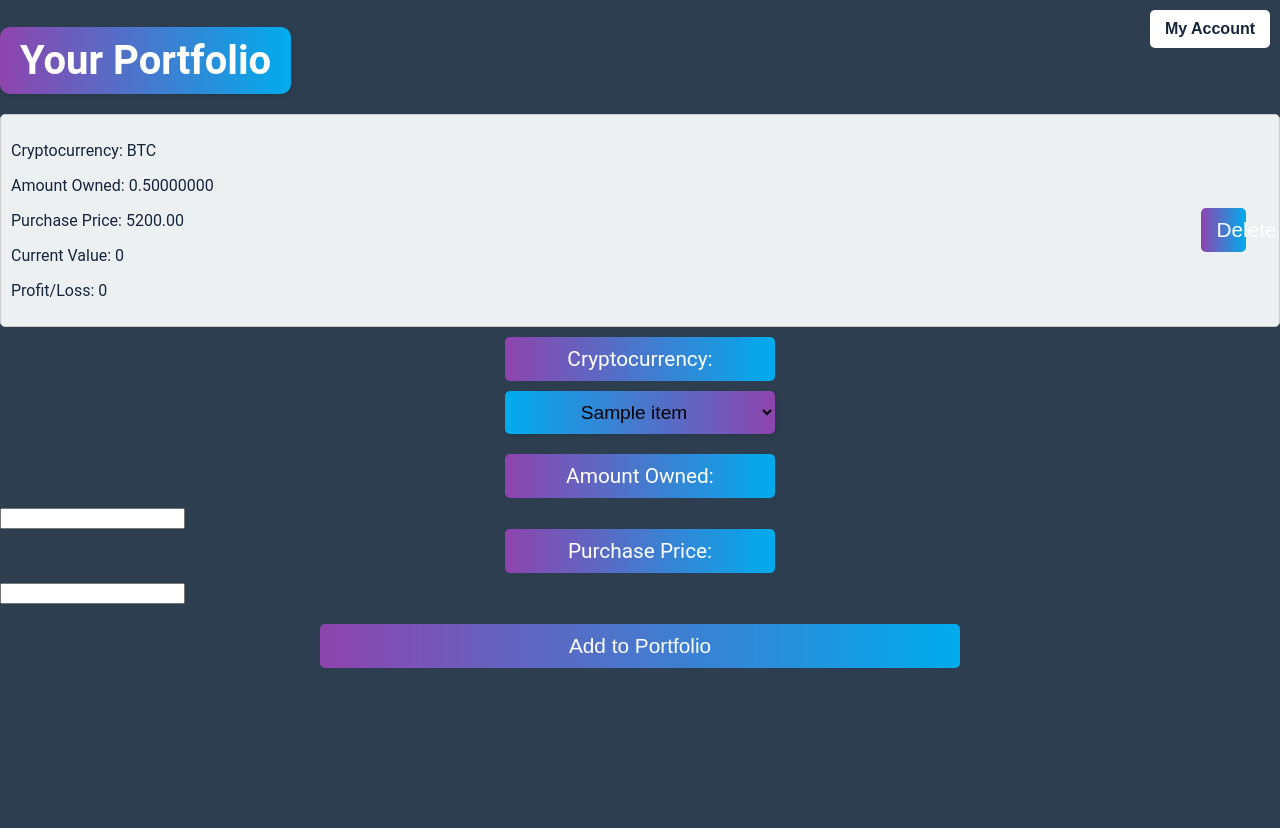
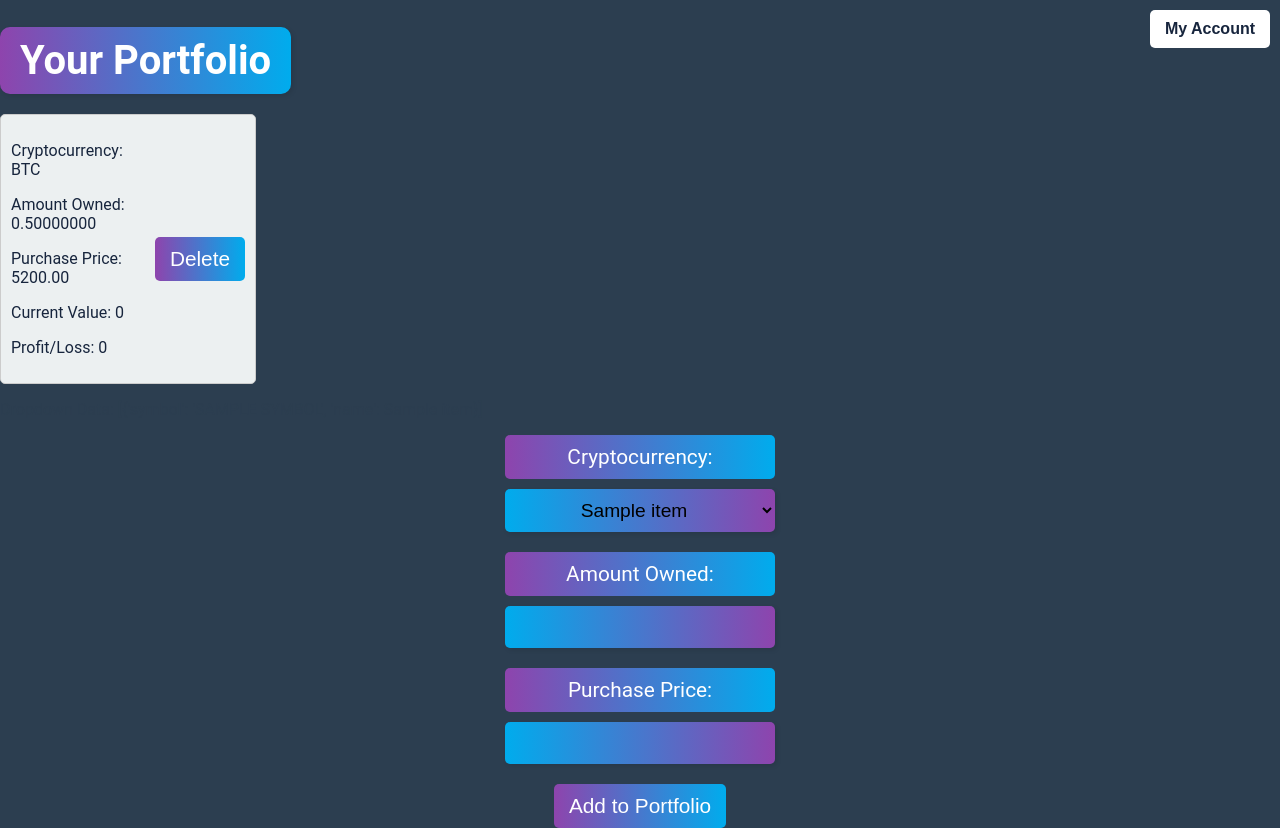
Before and after one commit to kevinmaxx2/Crypto-News, a Django app: page /portfolio/ in a window 1280 px wide. Before the commit the page ends 668 px from the top, so only its background shows below. Run offline with Django 5.2, Linux system fonts and the light colour scheme; a user stored in the database is signed in; data comes from the database, SQL or seed files in the repository; both versions use the stored data as it was after the commit; tables that the repository leaves empty hold one stand-in row (values such as "Sample post"); a database or web service that is not in the repository returns one stand-in record (values such as "Sample title"); data that the repository does not hold is empty.

Commit message:
Dropdown fixed, UI adjusted

```diff
--- a/CryptoNews/Website/Template/portfolio.html
+++ b/CryptoNews/Website/Template/portfolio.html
@@ -38,9 +38,16 @@
             border-radius: 5px;
             background-color: #ecf0f1; /* Light Silver */
             color: #17253d; /* Midnight Blue */
+            box-sizing: border-box;
         }
-        .delete-button {
-            background-color: #ff4d4d;
+        .portfolio-container {
+            width: 20%;
+            margin: 0;
+            padding: 0;
+            position: relative;
+            }
+         form .delete-button {
+            background-color: red !important;
             color: white;
             border: none;
             padding: 5px 10px;
@@ -48,7 +55,7 @@
             border-radius: 5px;
         }
         .delete-button:hover {
-            background-color: #ff3333;
+            background-color: darkred !important;
         }
         .auth-links {
             position: absolute;
@@ -219,7 +226,7 @@
             box-sizing: border-box; /* Include padding and border in width */
 }
 
-        input[type="text"], select {
+        input[type="text"], select, input[type="number"] {
             color: #000000;
             font-size: 1.2rem;
             text-align: center;
@@ -245,19 +252,24 @@
             margin-top: 20px;
             margin-left: auto; /* Center the button */
             margin-right: auto; /* Center the button */
-            width: 50%; /* Adjusted to 50% */
             text-align: center;
         }
         button[type="submit"]:hover {
             background: linear-gradient(90deg, #00aced 0%, #8e44ad 100%);
         }
-    </style>
+        .positive {
+            color: green;
+        }
+
+        .negative {
+            color: red;
+        }
     </style>
 </head>
 <body>
     <h1>Your Portfolio</h1>
 
-    <div id="portfolio-list">
+    <div id="portfolio-list" class="portfolio-container">
         {% for entry in portfolios %}
             <div class="portfolio-item">
                 <div>
@@ -265,7 +277,9 @@
                     <p>Amount Owned: {{ entry.amount_owned }}</p>
                     <p>Purchase Price: {{ entry.purchase_price }}</p>
                     <p>Current Value: {{ entry.current_value }}</p>
-                    <p>Profit/Loss: {{ entry.profit_loss }}</p>
+                    <p class="{% if entry.profit_loss > 0 %}positive{% elif entry.profit_loss < 0 %}negative{% endif %}">
+                        Profit/Loss: {{ entry.profit_loss }}
+                    </p>
                 </div>
                 <div>
                     <form action="{% url 'delete_portfolio' entry.id %}" method="POST" style="display: inline;">
@@ -281,6 +295,7 @@
     <!-- Dropdown form to add new portfolio entries -->
     <form id="add-portfolio-form" method="POST" action="{% url 'add_to_portfolio' %}">
         {% csrf_token %}
+        <p>Dropdown Data: {{ dropdown_data }}</p>
         <label for="crypto_symbol">Cryptocurrency:</label>
         <select id="crypto_symbol" name="crypto_symbol">
             {% for crypto in dropdown_data %}
@@ -288,10 +303,10 @@
             {% endfor %}
         </select>
         <label for="amount_owned">Amount Owned:</label>
-        <input type="number" id="amount_owned" name="amount_owned" required>
+        <input type="number" id="amount_owned" name="amount_owned" step="0.01" required>
 
         <label for="purchase_price">Purchase Price:</label>
-        <input type="number" id="purchase_price" name="purchase_price" required>
+        <input type="number" id="purchase_price" name="purchase_price" step="0.01" required>
 
         <button type="submit">Add to Portfolio</button>
     </form>
--- a/CryptoNews/Website/views.py
+++ b/CryptoNews/Website/views.py
@@ -304,8 +304,7 @@
             'profit_loss': _calculate_profit_loss(portfolio.crypto_name, portfolio.purchase_price, crypto_data, portfolio.amount_owned)
         })
 
-    # Check for dropdown data in the session
-    dropdown_data = request.session.get('dropdown_data', fetch_dropdown_data())
+    dropdown_data = fetch_dropdown_data()  # Ensure fetch_dropdown_data() is called here
     context = {
         'portfolios': portfolio_data,
         'dropdown_data': dropdown_data
```
Also changed, not shown: CryptoNews/db.sqlite3, 1 other file.
